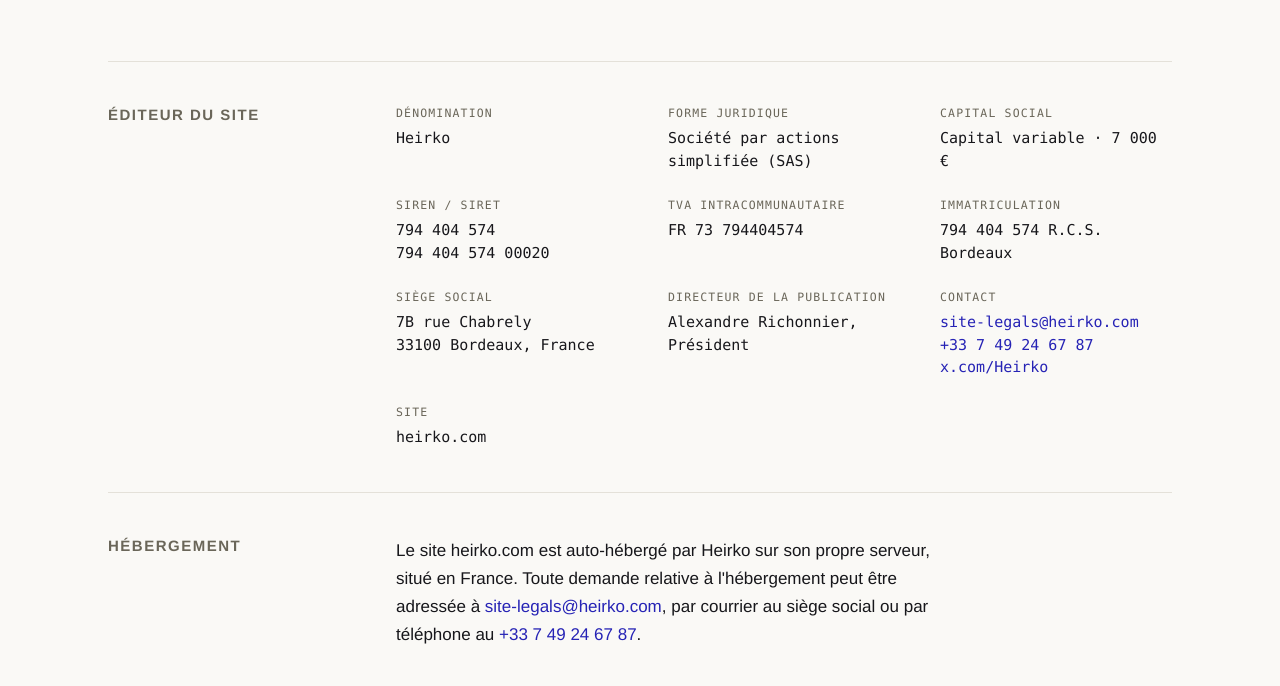
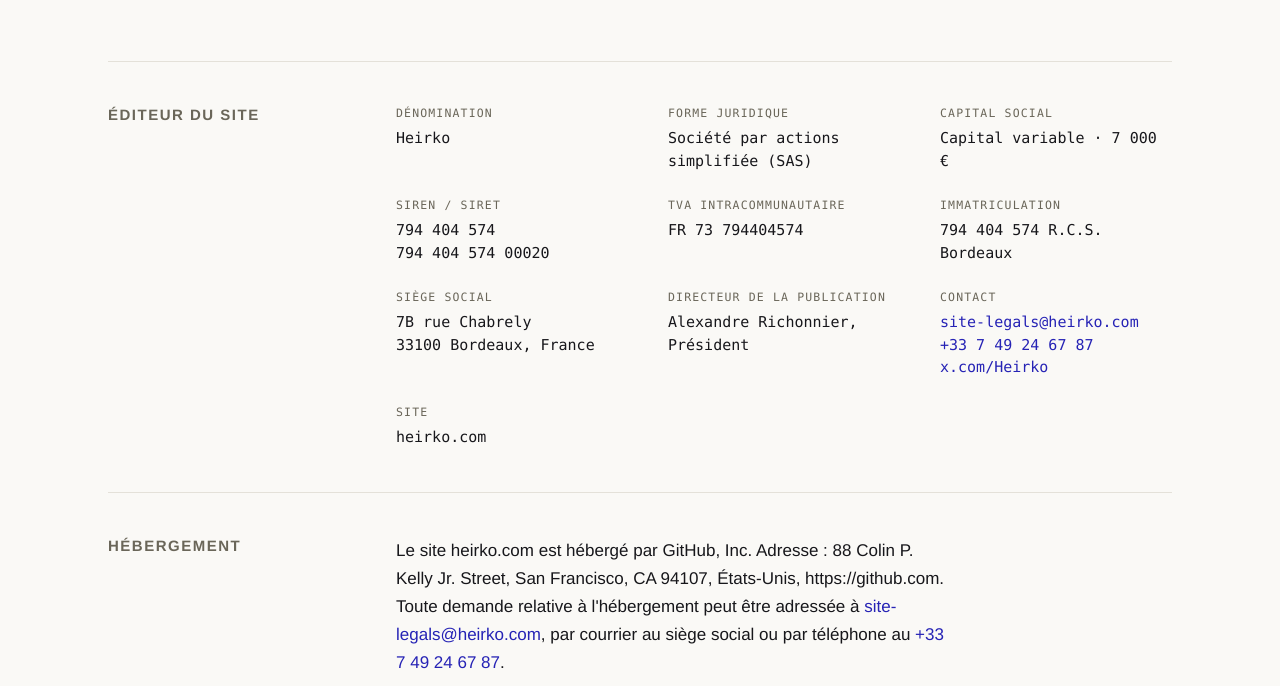
Before and after one commit to heirko/website, a plain HTML site: page mentions-legales.html in a window 1280 px wide. Shown: the part 266-952 px from the top of the page. Drawn offline with Linux system fonts and the light colour scheme.

Commit message:
update hebergement

```diff
--- a/mentions-legales.html
+++ b/mentions-legales.html
@@ -81,7 +81,7 @@
   <section style="margin-top: 44px; padding-top: 44px; border-top: 1px solid #E4E1D9; display: grid; grid-template-columns: minmax(0, 240px) minmax(0, 1fr); gap: 48px">
     <h2 style="margin: 0; font-family: 'Helvetica Neue', Helvetica, Arial, sans-serif; font-weight: 600; font-size: 15px; letter-spacing: 0.1em; text-transform: uppercase; color: #6A6659">Hébergement</h2>
     <div style="max-width: 62ch">
-      <p style="margin: 0; font-size: 17px; line-height: 1.65">Le site heirko.com est auto-hébergé par Heirko sur son propre serveur, situé en France. Toute demande relative à l'hébergement peut être adressée à <a href="mailto:site-legals@heirko.com">site-legals@heirko.com</a>, par courrier au siège social ou par téléphone au <a href="tel:+33749246787">+33 7 49 24 67 87</a>.</p>
+      <p style="margin: 0; font-size: 17px; line-height: 1.65">Le site heirko.com est hébergé par GitHub, Inc. Adresse : 88 Colin P. Kelly Jr. Street, San Francisco, CA 94107, États-Unis, https://github.com. Toute demande relative à l'hébergement peut être adressée à <a href="mailto:site-legals@heirko.com">site-legals@heirko.com</a>, par courrier au siège social ou par téléphone au <a href="tel:+33749246787">+33 7 49 24 67 87</a>.</p>
     </div>
   </section>
 
```
